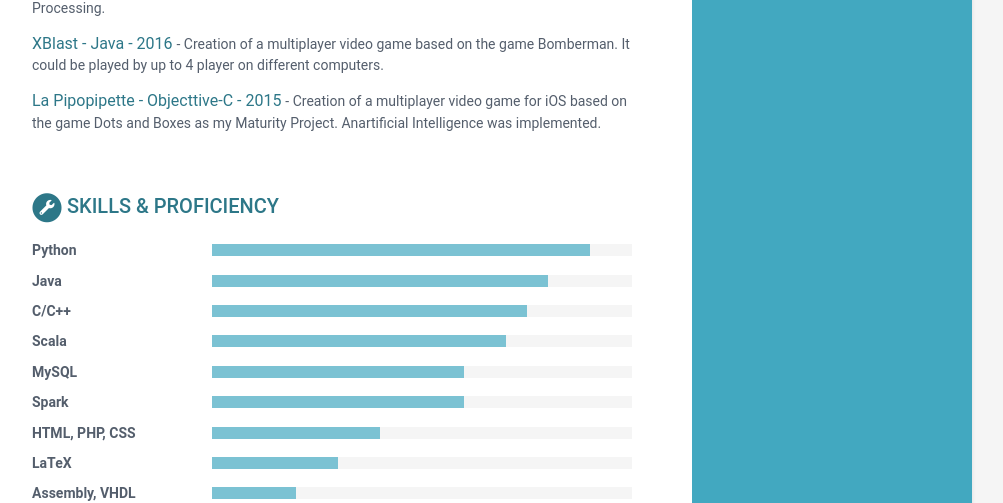
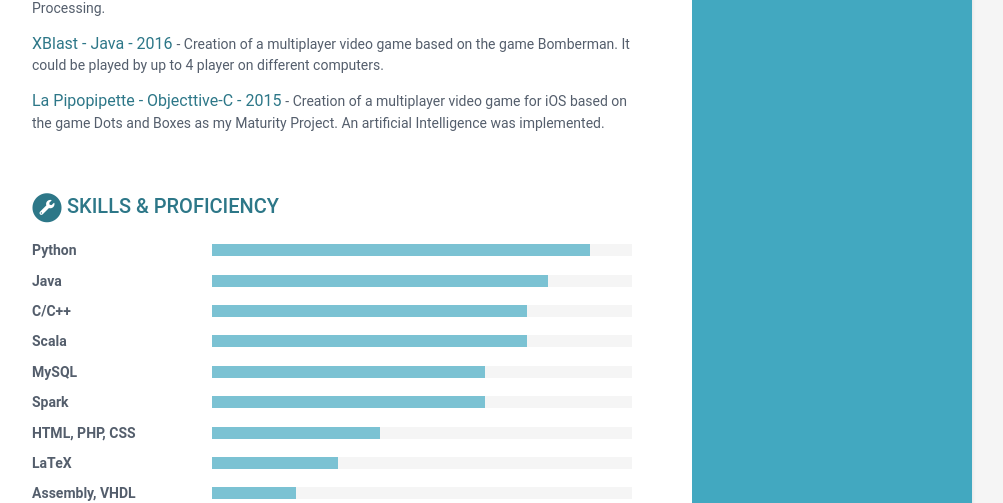
Before and after one commit to Billotais/cv, a Jekyll site: the page built from index.html, in a window 1280 px wide. Shown: the part 1611-2114 px from the top of the page, without its empty margins (168-1171 px from the left). Built offline with Jekyll 4.4.1, drawn with Linux system fonts in a browser that asks for light colours; part of the change alters nothing that is shown.

Commit message:
Update data.yml

```diff
--- a/_data/data.yml
+++ b/_data/data.yml
@@ -138,7 +138,7 @@ projects:
 
       - title: La Pipopipette - Objecttive-C - 2015
         link: "#"
-        tagline: "Creation of a multiplayer video game for iOS based on the game Dots and Boxes as my Maturity Project. Anartificial Intelligence was implemented."
+        tagline: "Creation of a multiplayer video game for iOS based on the game Dots and Boxes as my Maturity Project. An artificial Intelligence was implemented."
 
 
 skills:
@@ -152,11 +152,11 @@ skills:
       - name: C/C++
         level: 75%
       - name: Scala
-        level: 70%
+        level: 75%
       - name: MySQL
-        level: 60%
+        level: 65%
       - name: Spark
-        level: 60%
+        level: 65%
       - name: HTML, PHP, CSS
         level: 40%
       - name: LaTeX
```
